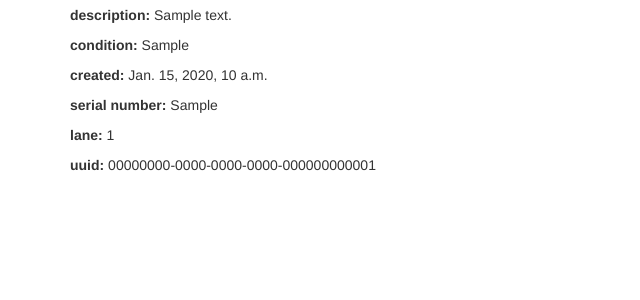
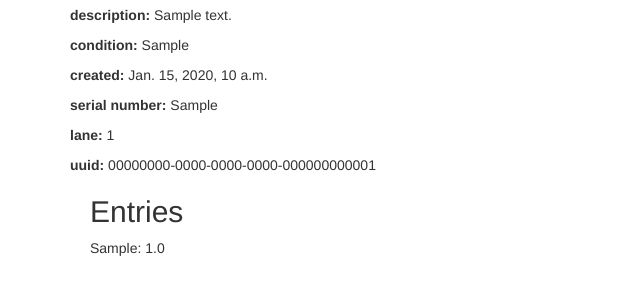
Before and after one commit to futami/measone, a Django app: a page that uses meas/templates/meas/condition_detail.html in a window 1280 px wide. Shown: the part 184-484 px from the top of the page, without its empty margins (0-640 px from the left). Run offline with Django 3.2, Linux system fonts and the light colour scheme; tables that the repository leaves empty hold one stand-in row (values such as "Sample post"); some libraries are stand-ins or nearby versions.

Commit message:
Add entriy list in condition view

```diff
--- a/meas/templates/meas/condition_detail.html
+++ b/meas/templates/meas/condition_detail.html
@@ -10,4 +10,10 @@
   <p><strong>lane:</strong> {{ condition.lane }}</p>
   <p><strong>uuid:</strong> {{ condition.uuid }}</p>
 
+  <div style="margin-left:20px;margin-top:20px">
+    <h2>Entries</h2>
+    {% for e in condition.entry_set.all %}
+    <p>{{e.item}}:&nbsp;{{e.value}}</p>
+    {% endfor %}
+</div>
 {% endblock %}
--- a/meas/templates/meas/condition_list.html
+++ b/meas/templates/meas/condition_list.html
@@ -8,7 +8,7 @@
 
       {% for condition in condition_list %}
       <li>
-        <a href="{% url 'detail' condition.pk %}">{{ condition.description }}</a> {{condition.condition}} {{condition.lane}} ({{condition.created_at}}) {{condition.uuid}}
+        <a href="{% url 'detail' condition.pk %}">{{ condition.description }}</a> {{condition.condition}} {{condition.lane}} ({{condition.created_at}})
       </li>
       {% endfor %}
 
```
